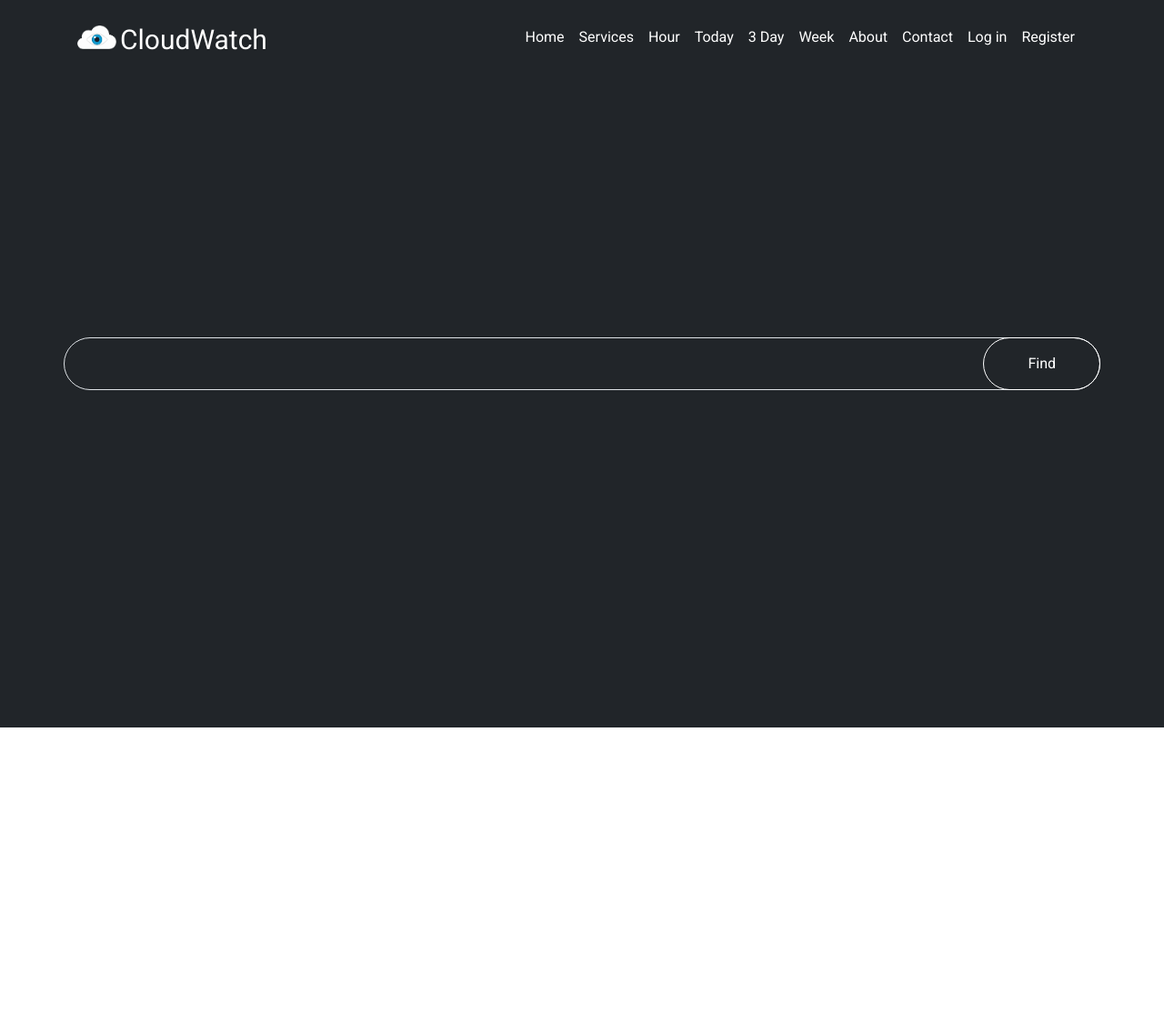
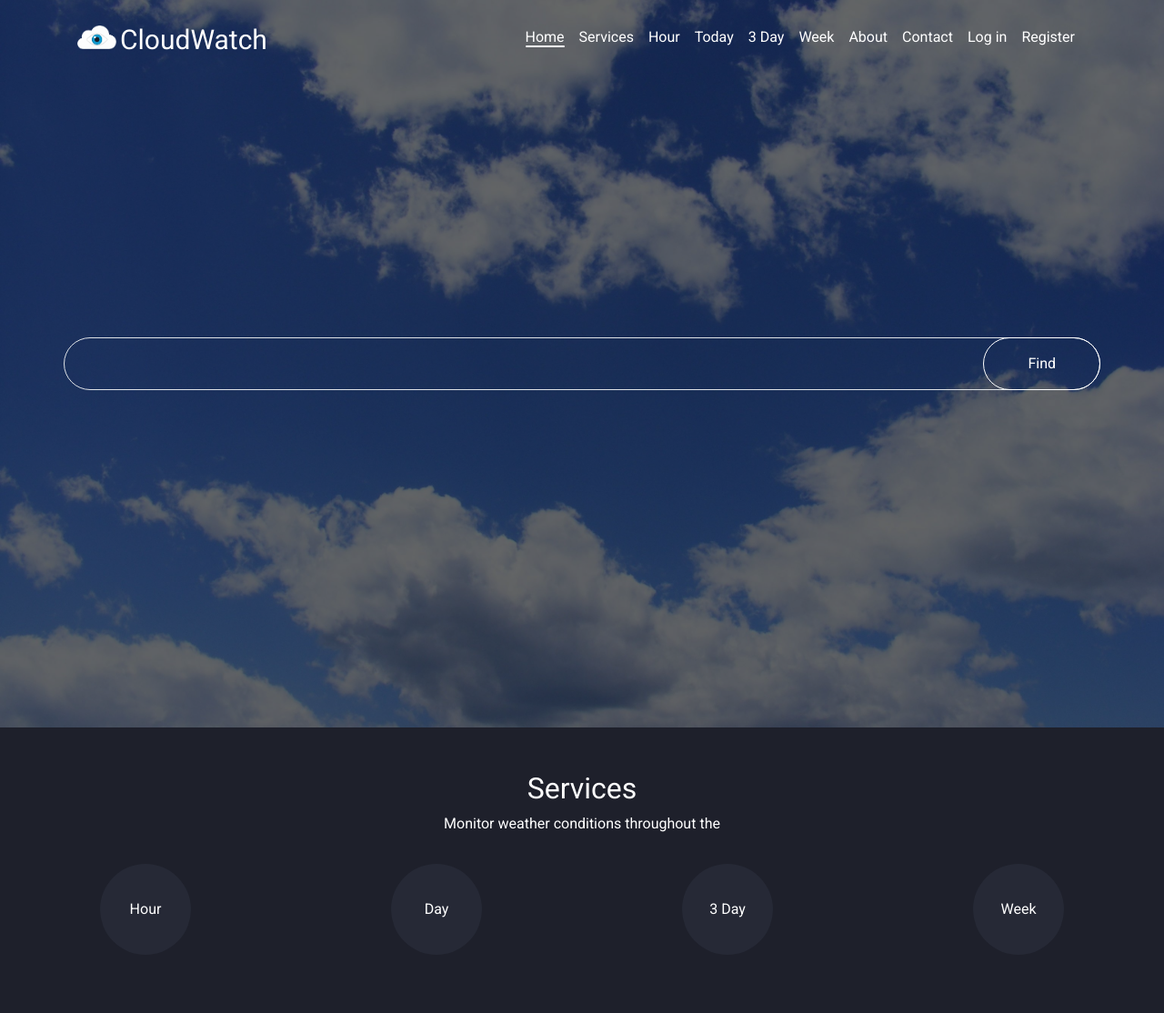
Before and after one commit to eng-KarimOmran/ProjctBATU, a plain HTML site: page index.html in a window 1280 px wide. Shown: the whole page at 91% size. Before the commit the page ends 800 px from the top, so only its background shows below. Drawn offline with nearby package versions, Linux system fonts and the light colour scheme.

Commit message:
Services

```diff
--- a/Css/main.css
+++ b/Css/main.css
@@ -10,6 +10,7 @@ body{
 /*           navbar       */
 nav ul a{
     font-size: 1rem;
+    position: relative;
 }
 .logo{
     font-size: 1.875rem;
@@ -19,6 +20,23 @@ nav ul a{
 }
 .inp-find{
     padding-right: 135px;
+}
+nav ul a::before{
+    content: '';
+    position: absolute;
+    bottom: -10%;
+    height: 2px;
+    width: 0;
+    background-color: rgb(255, 255, 255);
+    border-radius: 20px;
+    transition: width .2s;
+}
+nav ul a:hover::before{
+    transition: width .2s;
+    width: 100%;
+}
+.navList-active::before{
+    width: 100%;
 }
 /*           Home             */
 .inp-find{
@@ -34,6 +52,27 @@ nav ul a{
     --bs-btn-disabled-color: #fff;
     --bs-btn-disabled-border-color: #fff;
 }
+.Home{
+    background-image: url(../imgs/pexels-pixabay-53594.jpg);
+    background-position: center;
+    background-size: cover;
+}
+.Home::before{
+    content: '';
+    position: absolute;
+    inset: 0;
+    background-color: rgba(0, 0, 0, 0.595);
+}
+/*               srv         */
+.Services{
+    background-color: #1E202B;
+}
+.services-card{
+    width: 100px;
+    height: 100px;
+    border-radius: 50%;
+    background-color: #262936;
+}
 /*          media        */
 @media(max-width:992px){
     .list-nav{
@@ -41,13 +80,13 @@ nav ul a{
         inset: 0;
         width: 0px !important;
         transition: width .4s;
-        background-color: black !important;
+        background-color: #1E202B !important;
     }
     .list-nav-open{
         width: 100% !important;
         transition: width .4s;
     }
     .head-navlist{
-        border-bottom: 2px solid rgb(255, 255, 255);
+        border-bottom: 2px solid rgba(0, 0, 0, 0.434);
     }
 }
--- a/index.html
+++ b/index.html
@@ -19,7 +19,7 @@
             <i id="IconLest" class="fa-solid fa-list d-lg-none text-white"></i>
             <input type="checkbox" class="btn-nav d-none" id="btn-nav">
             <ul id="listNav" class="d-flex ps-0 list-style-none mb-0 col-12 col-lg-auto flex-column flex-lg-row list-nav overflow-hidden">
-                <div class="d-flex justify-content-between align-items-center py-4 head-navlist d-lg-none container">
+                <div class="d-flex justify-content-between align-items-center py-4 head-navlist d-lg-none">
                     <div class="text-white">
                         <div class="d-flex align-items-center">
                             <img src="imgs/logoCloudWatch.png" class="icon-img d-inline-block" alt="logoCloudWatch">
@@ -28,23 +28,41 @@
                     </div>
                     <i id="XNav" class="fa-solid fa-arrow-left d-lg-none text-white"></i>
                 </div>
-                <li class="me-3 text-center"><a class="text-white text-decoration-none" href="#Home">Home</a></li>
+                <li class="me-3 text-center"><a class="text-white text-decoration-none navList-active" href="#Home">Home</a></li>
                 <li class="me-3 text-center"><a class="text-white text-decoration-none" href="#Services">Services</a></li>
                 <li class="me-3 text-center"><a class="text-white text-decoration-none" href="#Hour">Hour</a></li>
                 <li class="me-3 text-center"><a class="text-white text-decoration-none" href="#Today">Today</a></li>
-                <li class="me-3 text-center"><a class="text-white text-decoration-none" href="#3 Day">3 Day</a></li>
+                <li class="me-3 text-center"><a class="text-white text-decoration-none" href="#ThreeDay">3 Day</a></li>
                 <li class="me-3 text-center"><a class="text-white text-decoration-none" href="#Week">Week</a></li>
                 <li class="me-3 text-center"><a class="text-white text-decoration-none" href="#About">About</a></li>
                 <li class="me-3 text-center"><a class="text-white text-decoration-none" href="#Contact">Contact</a></li>
-                <li class="me-3 text-center"><a class="text-white text-decoration-none" href="#Home">Log in</a></li>
+                <li class="me-3 text-center"><a class="text-white text-decoration-none" href="#Login">Log in</a></li>
                 <li class="me-3 text-center"><a class="text-white text-decoration-none" href="#register">Register</a></li>
             </ul>
         </div>
     </nav>
-    <section id="Home" class="Home vh-100 bg-dark d-flex align-items-center justify-content-center">
+    <section id="Home" class="Home position-relative vh-100 d-flex align-items-center justify-content-center">
         <div class="container position-relative px-0">
             <input type="text" class="form-control rounded-pill bg-black text-white py-3 ps-4 inp-find">
             <button class="btn btn-outline-info btn-custom rounded-pill px-5 py-3 position-absolute btn-find end-0 top-0">Find</button>
+        </div>
+    </section>
+    <section id="Services" class="Services py-5">
+        <h2 class="text-center text-white">Services</h2>
+        <p class="text-center text-white">Monitor weather conditions throughout the</p>
+        <div class="d-flex justify-content-around align-items-center flex-column flex-lg-row">
+            <div class="services-card d-flex justify-content-center align-items-center my-3">
+                <span class="text-white">Hour</span>
+            </div>
+            <div class="services-card d-flex justify-content-center align-items-center my-3">
+                <span class="text-white">Day</span>
+            </div>
+            <div class="services-card d-flex justify-content-center align-items-center my-3">
+                <span class="text-white">3 Day</span>
+            </div>
+            <div class="services-card d-flex justify-content-center align-items-center my-3">
+                <span class="text-white">Week</span>
+            </div>
         </div>
     </section>
     <script src="https://cdn.jsdelivr.net/npm/bootstrap@5.3.3/dist/js/bootstrap.bundle.min.js"></script>
```
Also changed, not shown: imgs/pexels-enginakyurt-1820568.jpg (deleted), imgs/pexels-pixabay-53594.jpg (added).
